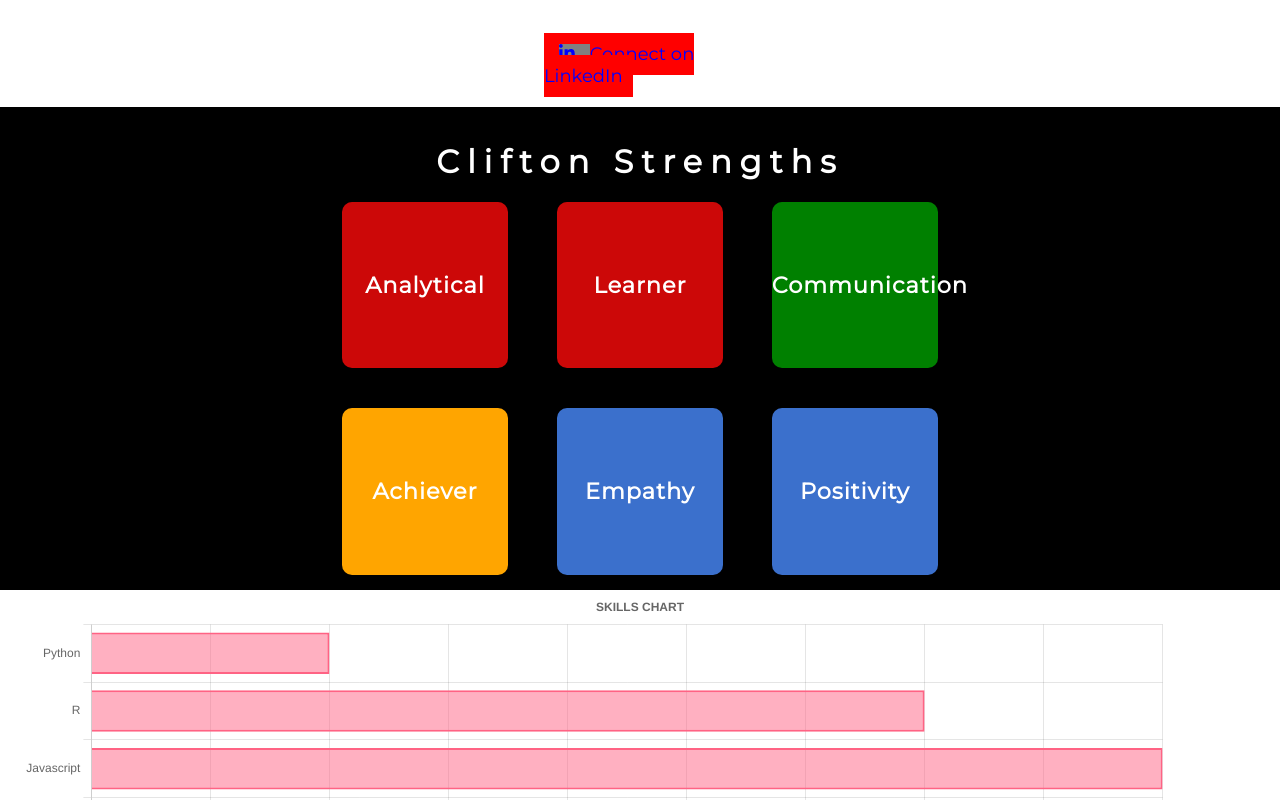
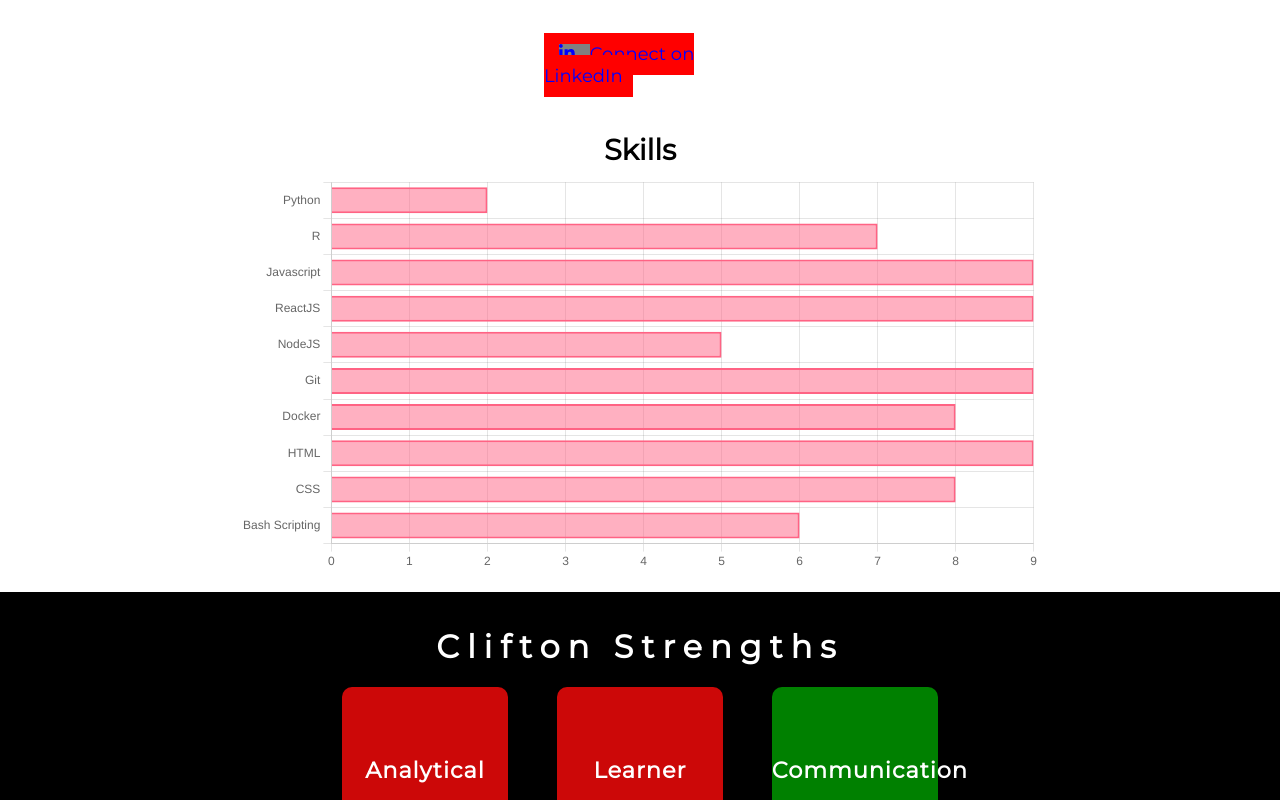
Before and after one commit to carlesDeveloper/personalPage, a React (Vite) app in the folder frontend_personal_page/: page / in a window 1280 px wide. Shown: the part 560-1360 px from the top of the page. Built offline with nearby package versions, Linux system fonts and the light colour scheme.

Commit message:
skills plot

```diff
--- a/frontend_personal_page/src/App.tsx
+++ b/frontend_personal_page/src/App.tsx
@@ -16,8 +16,9 @@ function App() {
       <TopBar />
       <br />
       <About />
+
+      <Skills />
       <Strength />
-      <Skills />
       {/*
       <Skills />
 
--- a/frontend_personal_page/src/Skills.tsx
+++ b/frontend_personal_page/src/Skills.tsx
@@ -12,7 +12,7 @@ import {
 
 import { Bar } from 'react-chartjs-2';
 import skillsData from "./skills.json"
-
+import "./assets/skills.css"
 
 ChartJS.register(
     CategoryScale,
@@ -36,10 +36,7 @@ function Skills() {
         plugins: {
           legend: {
             position: 'right' as const,
-          },
-          title: {
-            display: true,
-            text: 'SKILLS CHART',
+            display: false
           },
         },
     };
@@ -48,7 +45,7 @@ function Skills() {
         labels,
         datasets: [
           {
-            label: 'Dataset 1',
+            label: 'Rating',
             data: skillsData.map(skill => skill.score),
             borderColor: 'rgb(255, 99, 132)',
             backgroundColor: 'rgba(255, 99, 132, 0.5)',
@@ -56,7 +53,17 @@ function Skills() {
         ],
       };
     return(
-        <><Bar options={options} data={data} /></>
+      <>
+        <div className="skills__content">
+          <div className="skills__title">
+              Skills
+          </div>
+          <div className='skill__plot'>
+            <Bar options={options} data={data} style={{"width": "100%", "height": "100%"}}/>
+          </div>
+        </div>
+
+      </>
     )
 }
 
--- /dev/null
+++ b/frontend_personal_page/src/assets/skills.css
@@ -0,0 +1,17 @@
+.skills__content{
+    margin-top: 5vh;
+    display: flex;
+    align-items: center;
+    justify-content: center;
+    flex-direction: column;
+}
+
+.skills__title{
+    font-size: 1.8rem;
+    font-weight: bold;
+    padding: 5px;
+}
+
+.skill__plot{
+    width: 800px;
+}
```
